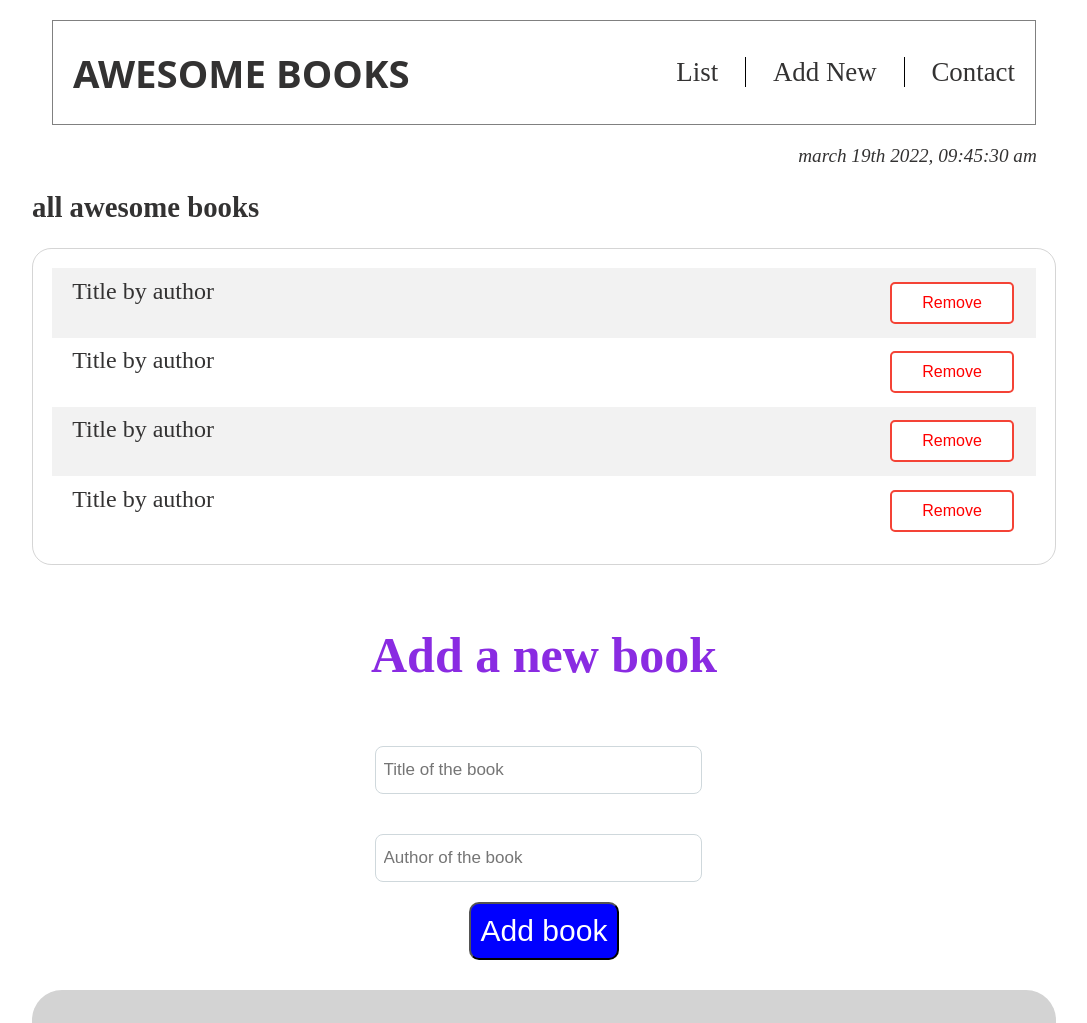
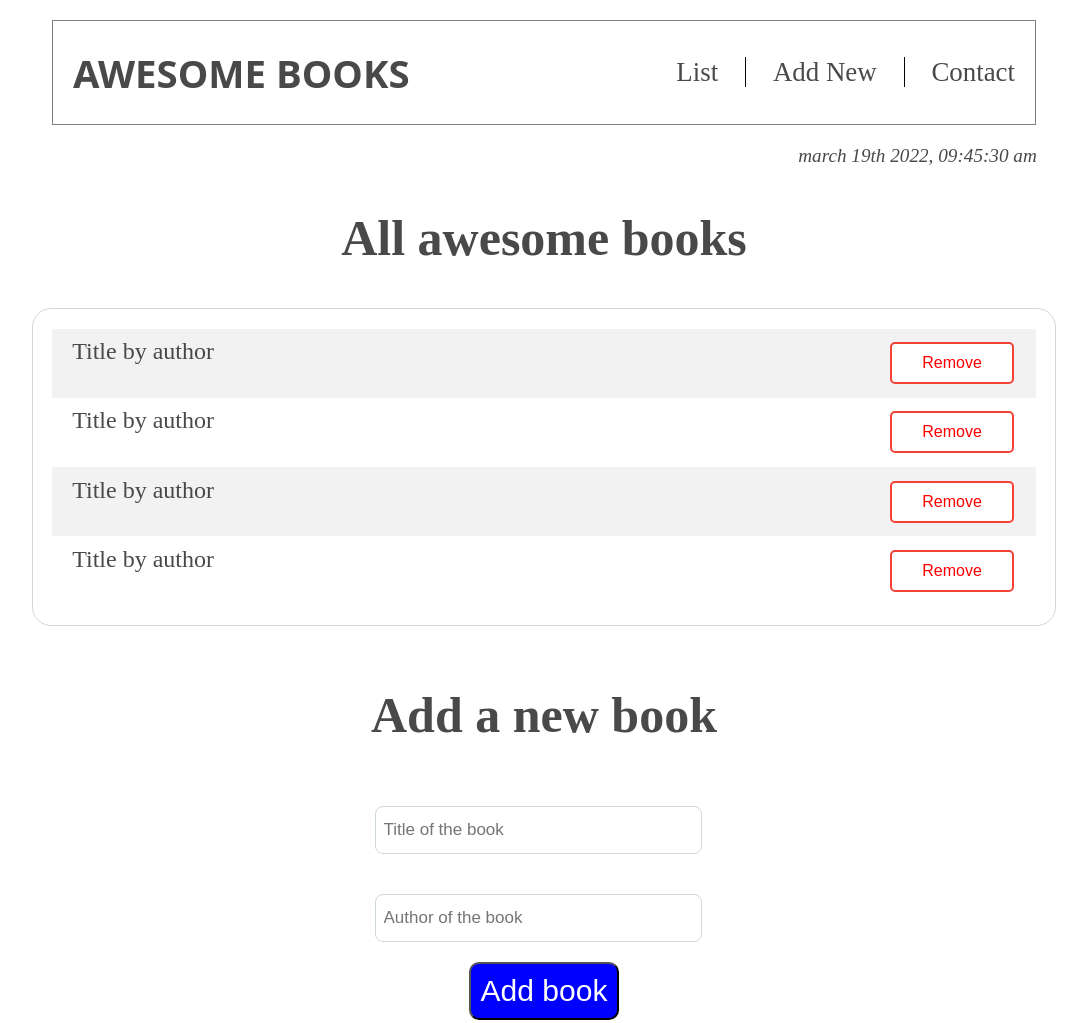
Before and after one commit to SSEKPIUS/Microverse-Awesome-books, a website: page index.html in a window 1280 px wide. Shown: the top 1023 px of the page, without its empty margins (96-1183 px from the left). Drawn offline with Linux system fonts and the light colour scheme.

Commit message:
merged styles

```diff
--- a/index.html
+++ b/index.html
@@ -38,7 +38,7 @@
         <main class="container">
             <section id="list">
                 <div>
-                    <h2>all awesome books</h2>
+                    <h2>All awesome books</h2>
                     <div class="book-list">
                         <ul>
                             <li>
--- a/styles-desktop.css
+++ b/styles-desktop.css
@@ -14,10 +14,9 @@ html {
 }
 
 body {
-  font-family: 'sora', serif;
-  /* stylelint-disable-line */
+  font-family: 'sora', serif; /* stylelint-disable-line */
   background: #fff;
-  color: rgb(51, 50, 50);
+  color: rgb(51 50 50 / 89%);
   margin: 0;
   padding: 0;
   font-size: 1.2em;
@@ -88,6 +87,14 @@ body {
   font-style: italic;
 }
 
+/* book list */
+
+#list h2 {
+  font-size: 50px;
+  font-weight: 700;
+  text-align: center;
+}
+
 .book-list ul {
   border: 1px solid rgba(128, 128, 128, 0.333);
   padding: 1em;
@@ -153,7 +160,7 @@ body {
 #new h2 {
   font-size: 50px;
   font-weight: 700;
-  color: blueviolet;
+  /* color: blueviolet; */
 }
 
 #book-form {
```
